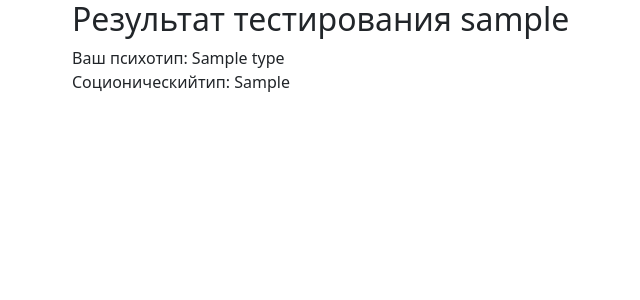
After one commit to Shadrinsk-Vyushkova/WebProject, a Flask app: template templates/final.html in a window 1280 px wide. The commit adds this page. Shown: the top 300 px of the page, without its empty margins (10-650 px from the left). Run offline with Flask 2, Linux system fonts and the light colour scheme; the template is opened without the code that fills it: most values are stand-ins (such as "Sample title", 1, 10 or a date in 2020).

Commit message:
change: working calculation no beauty

```diff
--- a/data/__all_models.py
+++ b/data/__all_models.py
@@ -1 +1,2 @@
 from . import tests
+from . import results
--- a/main.py
+++ b/main.py
@@ -3,6 +3,8 @@ from flask_wtf import FlaskForm
 from wtforms import StringField, SubmitField, RadioField, validators, TextField
 from data import db_session
 from data.tests import Test
+from data.results import Result
+
 
 app = Flask(__name__)
 app.config['SECRET_KEY'] = 'WebProject_secret_key'
@@ -11,6 +13,8 @@ db_sess = db_session.create_session()
 
 lst_test = []
 res = []
+dct = dict()
+StrRes = ""
 
 
 @app.route('/')
@@ -24,27 +28,37 @@ def login():
     if request.method == 'POST':
         name = request.form.get('username')
         test_id = request.form.get('id_test')
+        choice = request.form.get('choice_switcher')
         if test_id is None:
             test_id = 0
+            res.clear()
         else:
-            res.append(str(request.form.get('choice_switcher')))
-            test_id = int(test_id) + 1
-
-    print(test_id)
-    print(res)
-
+            if choice is not None:
+                res.append(str(choice))
+                test_id = int(test_id) + 1
+            else:
+                test_id = int(test_id)
     if test_id < 4:
         test = db_sess.query(Test).filter(Test.id == test_id).first()
         lst_test.clear()
         lst_test.append((str(test_id * 2 + 1), test.var1))
         lst_test.append((str(test_id * 2 + 2), test.var2))
         testform = TestForm()
-        return render_template('start_test.html', title="Начало тестирования", username=name, form=testform, id_test=test_id)
+        dct.clear()
+        dct['username'] = name
+        dct['id_test'] = test_id
+        return render_template('start_test.html', title="Начало тестирования", form=testform, dct_test=dct)
     else:
-        return None
-        # Написать выборку из базы результата по ответам
-        # resForm = ResForm()
-        # return render_template('final.html', title="Начало тестирования", username=name, form=resForm, result=res)
+        StrRes = ""
+        StrRes = "".join(res)
+        print(StrRes)
+        result = db_sess.query(Result).filter(Result.result == StrRes).first()
+        resForm = ResForm()
+        dct.clear()
+        dct['username'] = name
+        dct['type'] = result.type
+        dct['soc_type'] = result.soc_type
+        return render_template('final.html', title="Результат тестирования", form=resForm, dct_res=dct)
 
 
 class LoginForm(FlaskForm):
@@ -63,7 +77,8 @@ class TestForm(FlaskForm):
 
 
 class ResForm(FlaskForm):
-    res = TextField()
+    type = StringField()
+    soc_type = TextField()
 
 
 if __name__ == '__main__':
--- a/templates/base.html
+++ b/templates/base.html
@@ -2,6 +2,9 @@
 <html lang="en">
 <head>
     <meta charset="UTF-8">
+    <link rel="stylesheet" href="https://cdn.jsdelivr.net/npm/bootstrap@5.0.0-beta1/dist/css/bootstrap.min.css"
+          integrity="sha384-giJF6kkoqNQ00vy+HMDP7azOuL0xtbfIcaT9wjKHr8RbDVddVHyTfAAsrekwKmP1"
+          crossorigin="anonymous">
     <title>{{ title }}</title>
 </head>
 <body>
--- /dev/null
+++ b/templates/final.html
@@ -0,0 +1,9 @@
+{% extends "base.html" %}
+
+{% block content %}
+  <form action="" method="POST" novalidate>
+    <h2>Результат тестирования {{ dct_res['username'] }}</h2>
+    Ваш психотип: {{ dct_res['type'] }} <br>
+    Соционическийтип: {{ dct_res['soc_type'] }}
+  </form>
+{% endblock %}
--- a/templates/start_test.html
+++ b/templates/start_test.html
@@ -3,12 +3,12 @@
 {% block content %}
 
   <form action="start" method="POST" novalidate>
-    <h2>Привет, {{ username }}!</h2>
+    <h2>Привет, {{ dct_test['username'] }}!</h2>
     <h3>В каждой паре утверждений выберете то, с которым вы больше согласны. Номера выбранных утверждений
       последовательно запишите. Выбранной вами комбинации цифр соответствует определенный тип личности.</h3>
     {{ form.hidden_tag() }}
-    <input type="hidden" name="id_test" value=" {{ id_test }} ">
-    <input type="hidden" name="username" value=" {{ username }} ">
+    <input type="hidden" name="id_test" value=" {{ dct_test['id_test'] }} ">
+    <input type="hidden" name="username" value=" {{ dct_test['username'] }} ">
     <p>
         {{ form.choice_switcher() }}
     </p>
```
Also changed, not shown: data/results.py (added, +11 -0 lines), db/web_project.db.
